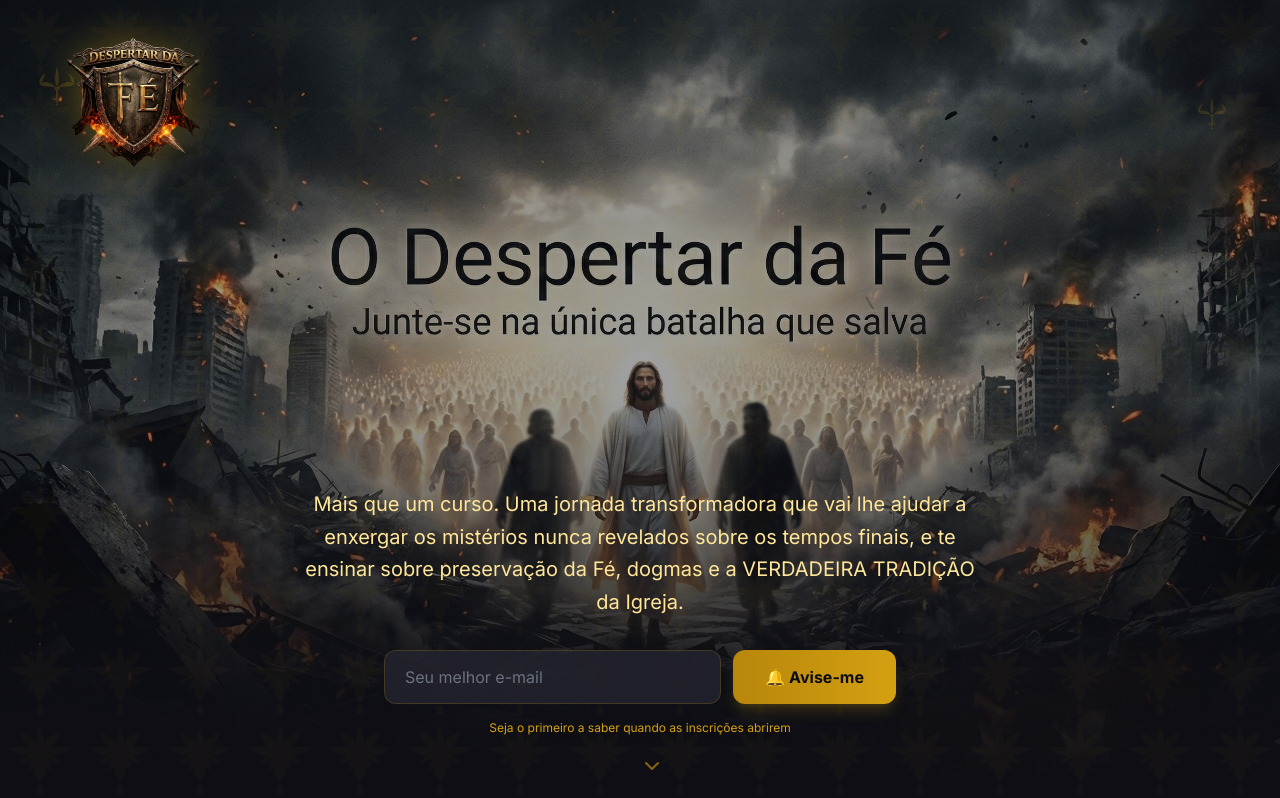
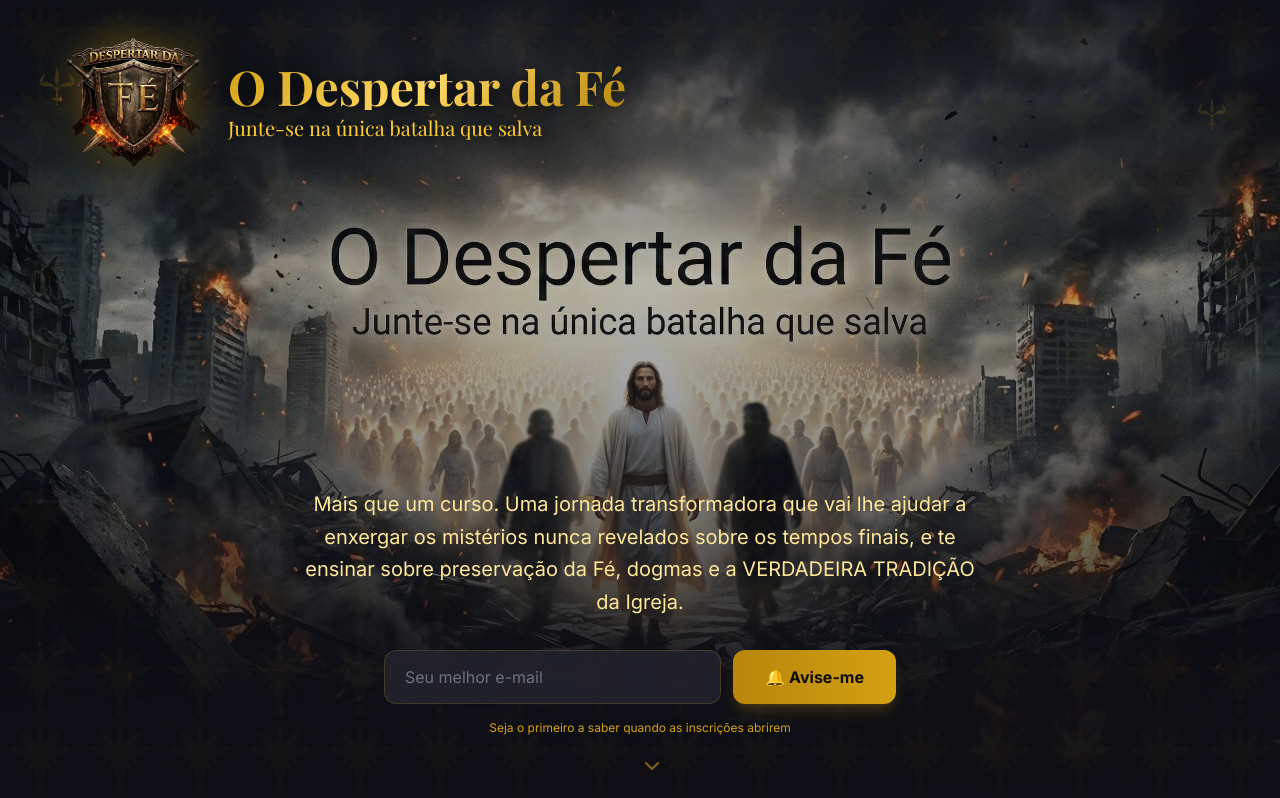
Before and after one commit to JonesGit4/odespertar_da_fe, a Next.js app: page /dark in a window 1280 px wide. Shown: the top 798 px of the page. Built offline with nearby package versions, Linux system fonts and the light colour scheme; a web font is replaced by a local one.

Commit message:
gold title overlay on hero (covers baked-in black text) + stronger top gradient

```diff
--- a/app/dark/page.tsx
+++ b/app/dark/page.tsx
@@ -48,7 +48,7 @@ export default function DarkLandingPage() {
               priority
             />
             <div className="absolute inset-0 bg-gradient-to-t from-dark-800 via-dark-800/40 to-transparent" />
-            <div className="absolute inset-0 bg-gradient-to-b from-dark-800/50 via-transparent to-transparent" />
+            <div className="absolute inset-0 bg-gradient-to-b from-dark-800/80 via-dark-800/50 to-transparent" style={{ height: '35%' }} />
           </div>
           <div className="absolute inset-0 fleur-bg-pattern pointer-events-none" />
           <div className="absolute top-16 left-8 animate-float pointer-events-none">
@@ -57,16 +57,24 @@ export default function DarkLandingPage() {
           <div className="absolute top-24 right-12 animate-float pointer-events-none" style={{ animationDelay: '1.5s' }}>
             <FleurDeLis size={40} opacity={0.16} />
           </div>
-          {/* Official Logo - top of hero (watermark style) */}
+          {/* Official Logo + Title overlay */}
           <div className="relative z-10 pt-8 px-4">
-            <div className="max-w-6xl mx-auto flex justify-start">
-              <div className="relative w-[140px] h-[140px]" >
+            <div className="max-w-6xl mx-auto flex justify-start items-center gap-6">
+              <div className="relative w-[140px] h-[140px] flex-shrink-0">
                 <Image
                   src="/images/logo-transparent.png"
                   alt="Despertar da Fé - Logo Oficial"
                   fill
                   className="object-contain drop-shadow-[0_0_20px_rgba(212,160,18,0.4)]"
                 />
+              </div>
+              <div>
+                <h1 className="text-4xl lg:text-5xl font-serif font-bold text-gradient-gold drop-shadow-[0_2px_8px_rgba(0,0,0,0.8)]">
+                  O Despertar da Fé
+                </h1>
+                <p className="text-gold-400 text-lg lg:text-xl font-serif mt-1 drop-shadow-[0_2px_6px_rgba(0,0,0,0.8)]">
+                  Junte-se na única batalha que salva
+                </p>
               </div>
             </div>
           </div>
@@ -115,6 +123,16 @@ export default function DarkLandingPage() {
               priority
             />
             <div className="absolute inset-0 bg-gradient-to-t from-dark-800 via-transparent to-dark-800/30" />
+            <div className="absolute inset-0 bg-gradient-to-b from-dark-800/80 via-dark-800/40 to-transparent" style={{ height: '40%' }} />
+            {/* Gold title overlay to cover baked-in black text */}
+            <div className="absolute top-4 left-0 right-0 z-10 text-center px-4">
+              <h1 className="text-3xl font-serif font-bold text-gradient-gold drop-shadow-[0_2px_8px_rgba(0,0,0,0.9)]">
+                O Despertar da Fé
+              </h1>
+              <p className="text-gold-400 text-base font-serif mt-1 drop-shadow-[0_2px_6px_rgba(0,0,0,0.9)]">
+                Junte-se na única batalha que salva
+              </p>
+            </div>
           </div>
           {/* CTA below image */}
           <div className="px-4 py-8 text-center -mt-8 relative z-10">
```
